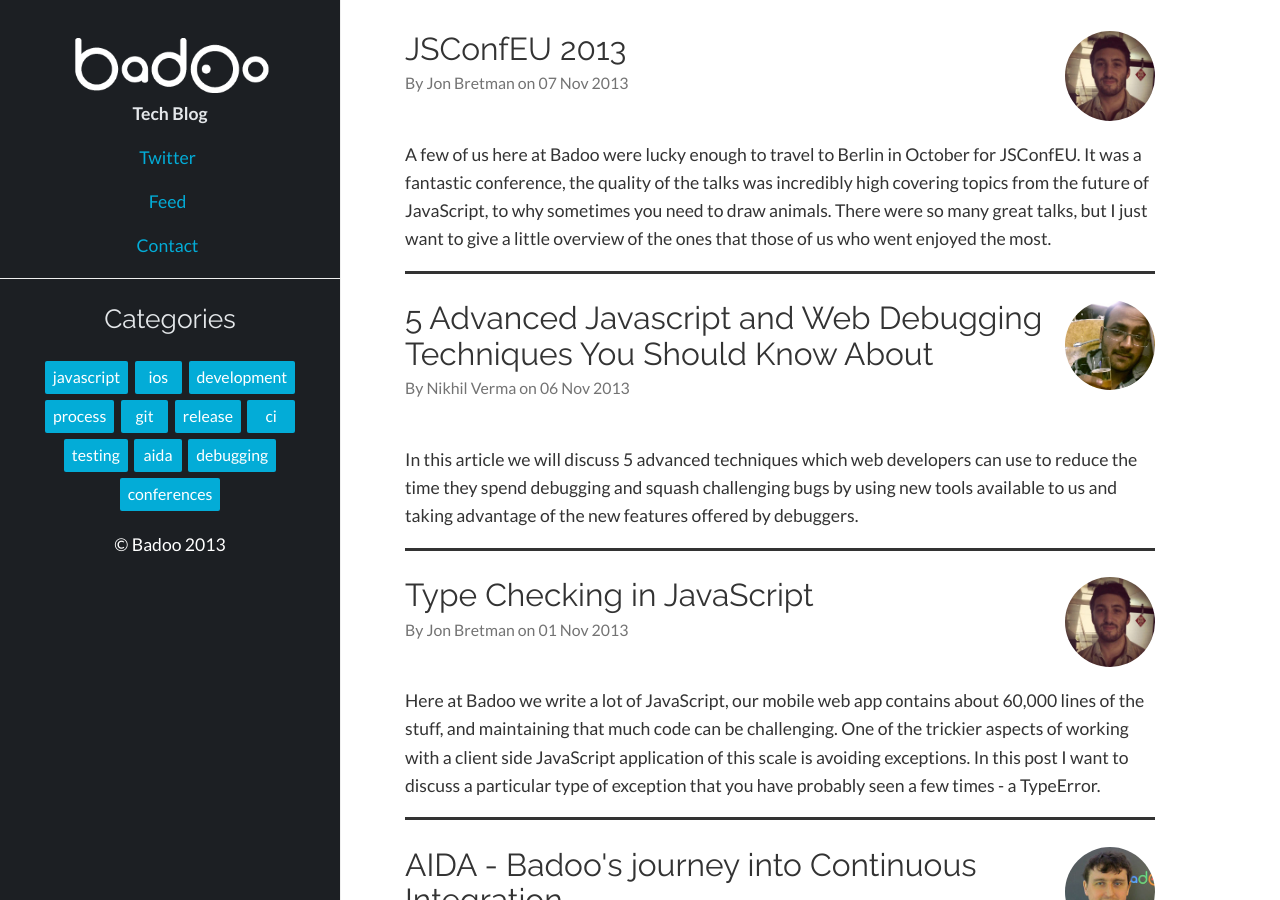
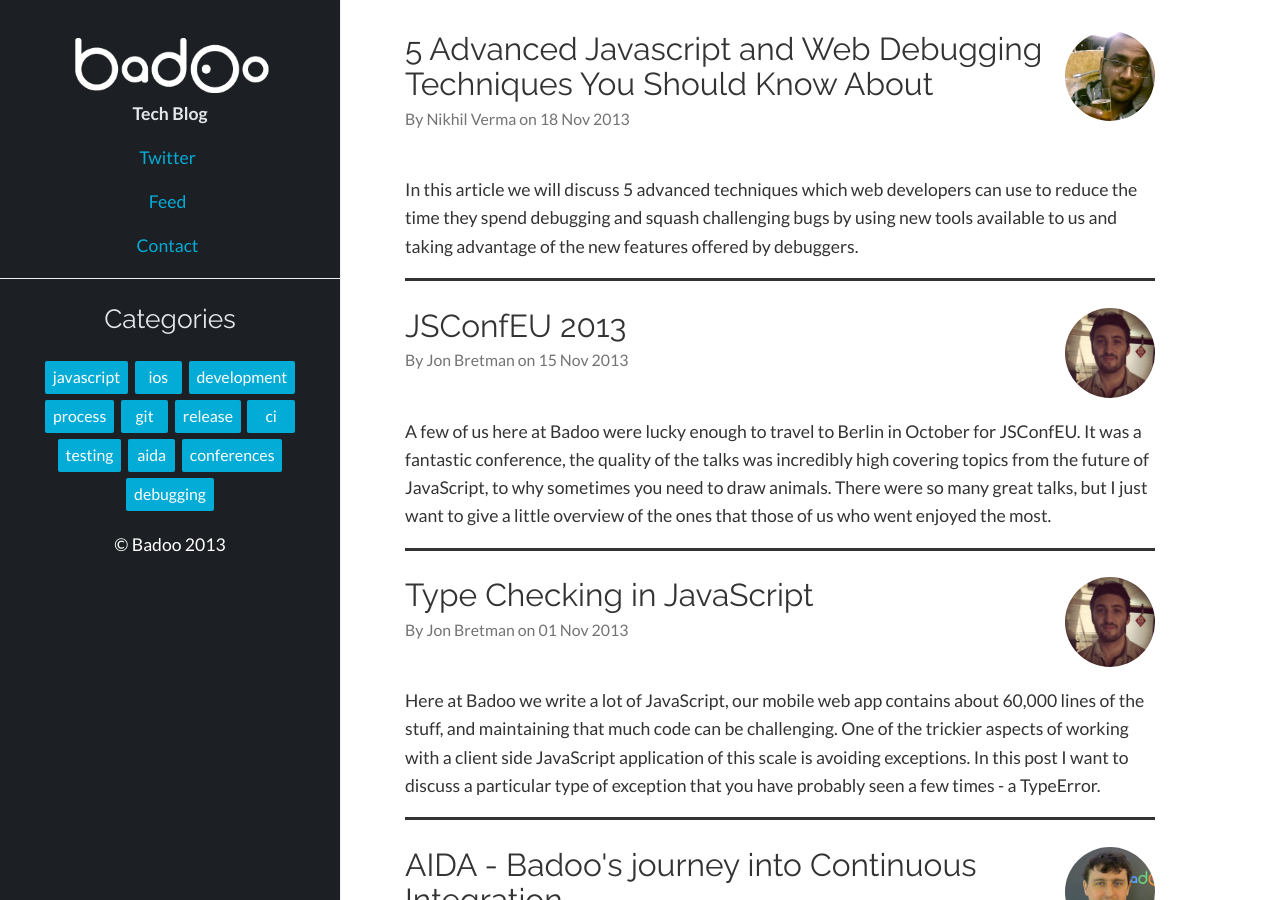
Before and after one commit to badoo/techblog, a Jekyll site: the page built from index.html, in a window 1280 px wide and 900 px high. Built offline with Jekyll 4.4.1, drawn with Linux system fonts in a browser that asks for light colours; comment, search, counter and statistics services are not loaded.

Commit message:
re-date posts

```diff
--- a/_posts/2013-11-07-jsconfeu-2013.markdown
+++ b/_posts/2013-11-15-jsconfeu-2013.markdown
@@ -2,7 +2,7 @@
 layout: post
 title:  JSConfEU 2013
 author: Jon Bretman
-date:   2013-11-07
+date:   2013-11-15
 categories: javascript conferences
 summary: Notes from JSConfEU 2013 in Berlin
 ---
--- a/_posts/2013-11-06-5-advanced-javascript-and-web-debugging-techniques-you-should-know-about.markdown
+++ b/_posts/2013-11-18-5-advanced-javascript-and-web-debugging-techniques-you-should-know-about.markdown
@@ -2,7 +2,7 @@
 layout: post
 title:  5 Advanced Javascript and Web Debugging Techniques You Should Know About
 author: Nikhil Verma
-date:   2013-11-06
+date:   2013-11-18
 categories: javascript debugging
 ---
 
```
